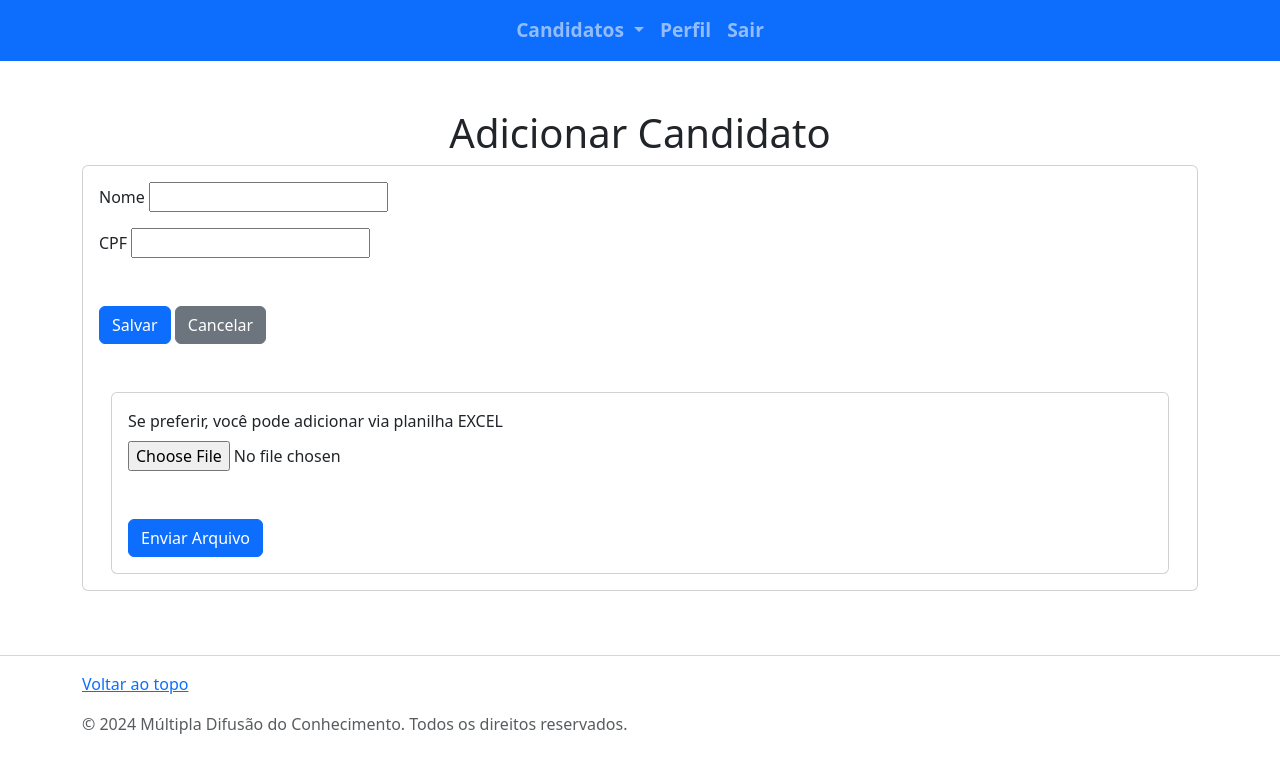
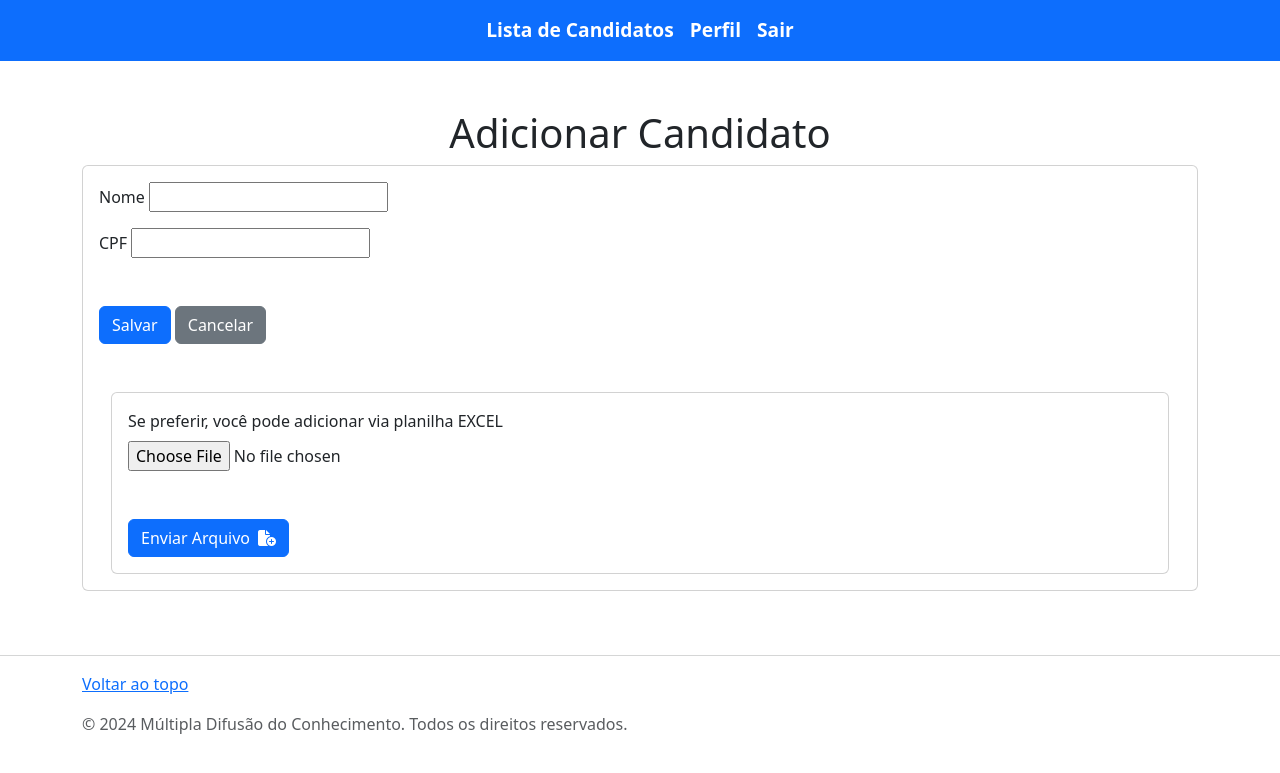
Before and after one commit to lucasberenger/buscador-de-aprovados, a Django app: page /create_candidato/ in a window 1280 px wide. Shown: the top 773 px of the page. Run offline with Django 4.2, Linux system fonts and the light colour scheme; a user stored in the database is signed in; some libraries are stand-ins or nearby versions.

Commit message:
add some icons

```diff
--- a/app/templates/base.html
+++ b/app/templates/base.html
@@ -10,6 +10,12 @@
     {% bootstrap_css %}
     {% bootstrap_javascript %}
     <script src="https://kit.fontawesome.com/4e522e190a.js" crossorigin="anonymous"></script>
+    <script src="js/jquery-3.3.1.min.js"></script>
+    <script src="js/popper.min.js"></script>
+    <script src="js/bootstrap.min.js"></script>
+    <script src="js/jquery.sticky.js"></script>
+    <script src="js/main.js"></script>
+    <script defer="" src="https://static.cloudflareinsights.com/beacon.min.js/vcd15cbe7772f49c399c6a5babf22c1241717689176015" integrity="sha512-ZpsOmlRQV6y907TI0dKBHq9Md29nnaEIPlkf84rnaERnq6zvWvPUqr2ft8M1aS28oN72PdrCzSjY4U6VaAw1EQ==" data-cf-beacon="{&quot;rayId&quot;:&quot;8d3a529eadf5df4e&quot;,&quot;serverTiming&quot;:{&quot;name&quot;:{&quot;cfExtPri&quot;:true,&quot;cfL4&quot;:true,&quot;cfSpeedBrain&quot;:true,&quot;cfCacheStatus&quot;:true}},&quot;version&quot;:&quot;2024.10.1&quot;,&quot;token&quot;:&quot;cd0b4b3a733644fc843ef0b185f98241&quot;}" crossorigin="anonymous"></script>
     <style>
         body {
          display: flex;
@@ -32,25 +38,22 @@
 </head>
 <body>
     <header>
-        <nav class="navbar navbar-expand-md navbar-dark bg-primary" style="background-color: #173b82;">
+        <nav class="navbar navbar-expand-md navbar-dark bg-primary">
             <button class="navbar-toggler" type="button" data-toggle="collapse" data-target="#navbarCollapse" aria-controls="navbarCollapse" aria-expanded="false" aria-label="Toggle navigation">
                 <span class="navbar-toggler-icon"></span>
             </button>
             <div class="collapse navbar-collapse" id="navbarCollapse">
                 <ul class="navbar-nav mx-auto">
-                    <li class="nav-item dropdown">
-                        <a class="nav-link dropdown-toggle" href="{% url 'home' %}" id="navbarDropdown" role="button" data-toggle="dropdown" aria-haspopup="true" aria-expanded="false">
-                            Candidatos
+                    <li class="nav-item">
+                        <a class="nav-link text-white" href="{% url 'home' %}" id="navbarDropdown" role="button" data-toggle="dropdown" aria-haspopup="true" aria-expanded="false">
+                            Lista de Candidatos
                         </a>
-                        <div class="dropdown-menu" aria-labelledby="navbarDropdown">
-                            <a class="dropdown-item" href="{% url 'create_candidato' %}">Adicionar Candidatos</a>
-                        </div>
                     </li>
                     <li class="nav-item">
-                        <a class="nav-link" href="{% url 'profile' %}">Perfil</a>
+                        <a class="nav-link text-white" href="{% url 'profile' %}">Perfil</a>
                     </li>
                     <li class="nav-item">
-                        <a class="nav-link" href="{% url 'logout' %}">Sair</a>
+                        <a class="nav-link text-white" href="{% url 'logout' %}">Sair</a>
                     </li>
                 </ul>
             </div>
--- a/app/templates/create_candidato.html
+++ b/app/templates/create_candidato.html
@@ -35,7 +35,7 @@
                                 </div>
                                 <input type="hidden" name="upload_file" value="1">
                                 <div class="mt-5">
-                                    <button type="submit" class="btn btn-primary">Enviar Arquivo</button>
+                                    <button type="submit" class="btn btn-primary">Enviar Arquivo<i class="fa-solid fa-file-circle-plus ms-2"></i></button>
                                 </div>
                             </form>
                         </div>
--- a/app/templates/edit_candidato.html
+++ b/app/templates/edit_candidato.html
@@ -20,7 +20,7 @@
                 </div>
                 <div class="mt-5">
                     <button type="submit" class="btn btn-primary">Salvar</button>
-                    <button type="submit" name="delete" class="btn btn-danger" onclick="return confirm('Você tem certeza que deseja excluir este candidato?');">Excluir</button>
+                    <button type="submit" name="delete" class="btn btn-danger" onclick="return confirm('Você tem certeza que deseja excluir este candidato?');">Excluir<i class="fa-solid fa-trash ms-2"></i></button>
                 </div>
 
             </form>
```
Also changed, not shown: app/templates/home.html (+10 -6 lines).
